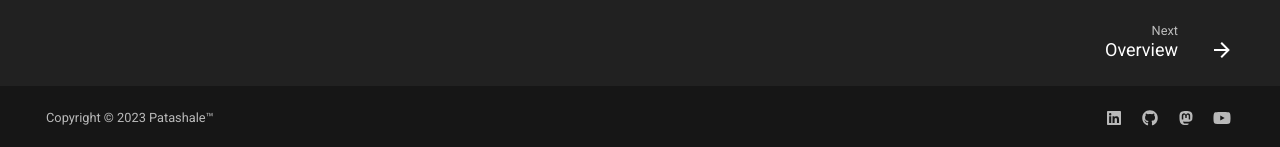
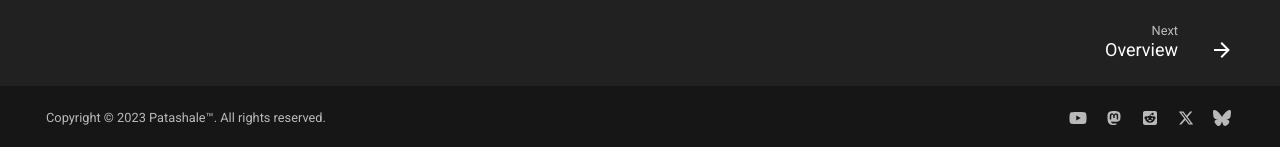
Before and after one commit to patashale/learn-valkey, an MkDocs documentation site: the page built from docs/index.md, in a window 1280 px wide and 900 px high, scrolled down 717 px. Shown: the part 750-897 px from the top of the window. Built offline with MkDocs 1.6.1 and Material for MkDocs 9.7.7, drawn with Linux system fonts in a browser that asks for light colours; comment, search, counter and statistics services are not loaded.

Commit message:
update mkdocs.yaml
Signed-off-by: Pranam <pranam@patashale.in>

```diff
--- a/mkdocs.yml
+++ b/mkdocs.yml
@@ -42,18 +42,27 @@ markdown_extensions:
 extra:
   generator: false
   social:
-    - icon: fontawesome/brands/linkedin
-      link: https://linkedin.com/company/patashale
-      name: Patashale™ on LinkedIn
-    - icon: fontawesome/brands/github
-      link: https://github.com/patashale
-      name: Patashale™ on GitHub
+    - icon: fontawesome/brands/youtube
+      link: https://youtube.com/@patashale
+      name: Patashale™ on YouTube
     - icon: fontawesome/brands/mastodon
       link: https://mastodon.social/@patashale
       name: Patashale™ on Mastodon
-    - icon: fontawesome/brands/youtube
-      link: https://youtube.com/@patashale
-      name: Patashale™ on YouTube
+    # - icon: fontawesome/brands/linkedin
+    #   link: https://linkedin.com/company/patashale
+    #   name: Patashale™ on LinkedIn
+    # - icon: fontawesome/brands/gitlab
+    #   link: https://gitlab.com/patashale
+    #   name: Patashale™ on GitHub
+    # - icon: fontawesome/brands/github
+    #   link: https://github.com/patashale
+    #   name: Patashale™ on GitHub
+    - icon: fontawesome/brands/square-reddit
+      link: https://reddit.com/r/patashale
+    - icon: fontawesome/brands/x-twitter
+      link: https://x.com/patashale_in
+    - icon: fontawesome/brands/bluesky
+      link: https://bsky.app/profile/patashale.bsky.social
 
 plugins:
   - search:
@@ -139,4 +148,4 @@ nav:
   - Patterns:
     - Overview: en/patterns/overview.md
 
-copyright: Copyright &copy; 2023 Patashale™
+copyright: Copyright &copy; 2023 <a rel="cc:attributionURL dct:creator" property="cc:attributionName" href="https://www.github.com/patashale">Patashale&#x2122;</a>. All rights reserved.
```
